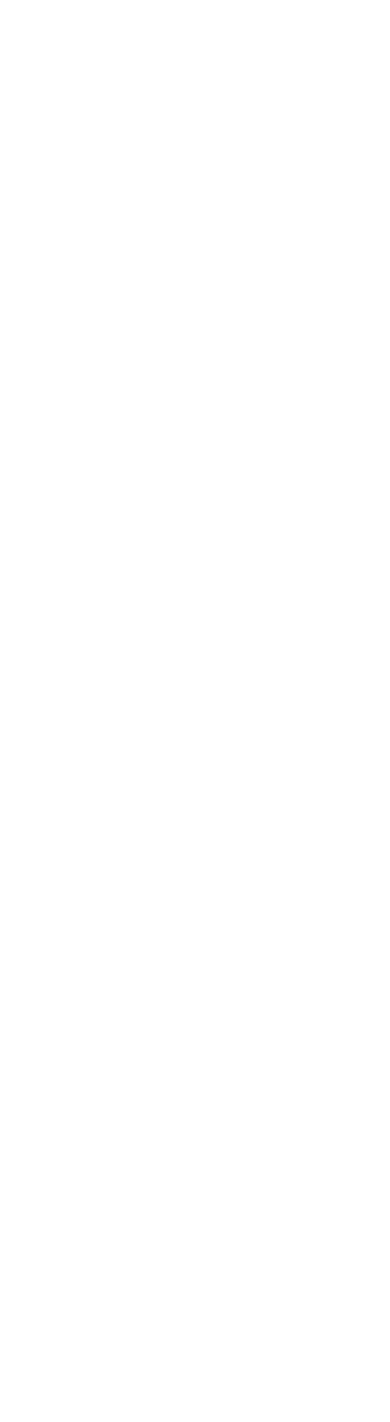
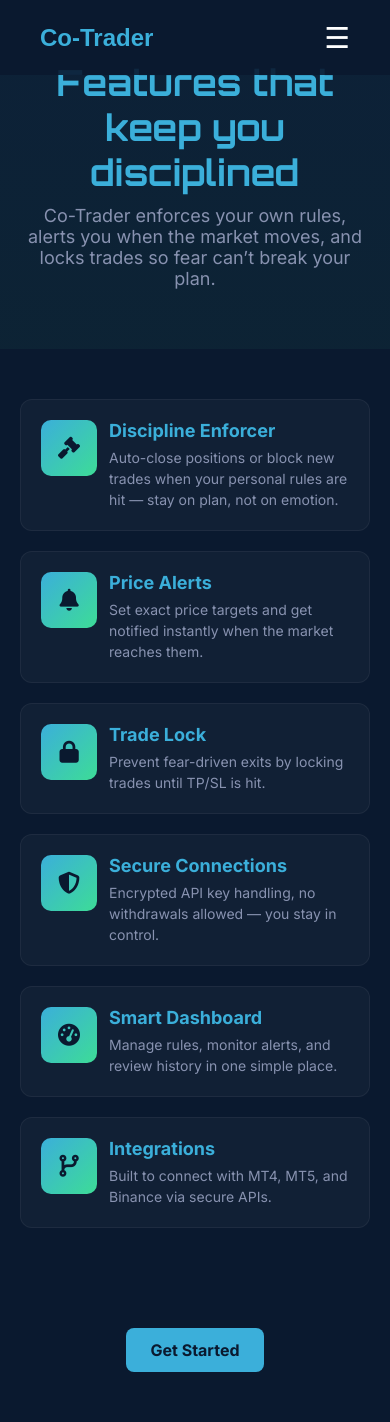
Before and after one commit to DestinySolomon/Co-Trader, a plain HTML site: page features.html in a window 390 px wide. Before the commit the page ends 844 px from the top, so only its background shows below. Drawn offline with Linux system fonts and the light colour scheme; a web font is replaced by a local one.

Commit message:
Add features page with responsive design and styling

```diff
--- a/features.html
+++ b/features.html
@@ -0,0 +1,132 @@
+<!DOCTYPE html>
+<html lang="en">
+  <head>
+    <meta charset="UTF-8" />
+    <meta name="viewport" content="width=device-width, initial-scale=1.0" />
+    <title>Co-Trader | Features</title>
+    <link
+      rel="stylesheet"
+      href="https://cdnjs.cloudflare.com/ajax/libs/font-awesome/6.5.0/css/all.min.css"
+    />
+    <link rel="stylesheet" href="style.css" />
+    <link
+      rel="stylesheet"
+      href="https://cdnjs.cloudflare.com/ajax/libs/font-awesome/6.4.0/css/all.min.css"
+    />
+    <link rel="stylesheet" href="style.css" />
+
+    <link rel="preconnect" href="https://fonts.googleapis.com" />
+    <link rel="preconnect" href="https://fonts.gstatic.com" crossorigin />
+    <link
+      href="https://fonts.googleapis.com/css2?family=Gugi&display=swap"
+      rel="stylesheet"
+    />
+
+    <link rel="preconnect" href="https://fonts.googleapis.com" />
+    <link rel="preconnect" href="https://fonts.gstatic.com" crossorigin />
+    <link
+      href="https://fonts.googleapis.com/css2?family=Gugi&family=Orbitron:wght@400..900&display=swap"
+      rel="stylesheet"
+    />
+    <link rel="preconnect" href="https://fonts.googleapis.com" />
+    <link rel="preconnect" href="https://fonts.gstatic.com" crossorigin />
+    <link
+      href="https://fonts.googleapis.com/css2?family=Gugi&family=Inter:ital,opsz,wght@0,14..32,100..900;1,14..32,100..900&family=Orbitron:wght@400..900&display=swap"
+      rel="stylesheet"
+    />
+  </head>
+  <body>
+
+
+
+    <!-- NAVBAR -->
+    <nav>
+      <div class="logo">Co-Trader</div>
+      <ul>
+        <li><a href="#">Home</a></li>
+        <li><a href="features.html">Features</a></li>
+        <li><a href="#">Docs</a></li>
+        <li><a href="#">Login</a></li>
+      </ul>
+      <div class="hamburger">☰</div>
+      <div class="mobile-menu" id="mobileMenu">
+        <a href="#">Home</a>
+        <a href="#">Features</a>
+        <a href="#">Docs</a>
+        <a href="#">Login</a>
+      </div>
+    </nav>
+
+    <!-- Hero -->
+    <section class="features-hero">
+      <h1>Features that keep you disciplined</h1>
+      <p>
+        Co-Trader enforces your own rules, alerts you when the market moves, and
+        locks trades so fear can’t break your plan.
+      </p>
+    </section>
+
+    <!-- Features Grid -->
+    <section class="features-grid">
+      <article class="feature-card">
+        <div class="feature-icon"><i class="fas fa-gavel"></i></div>
+        <div class="feature-body">
+          <h4>Discipline Enforcer</h4>
+          <p>
+            Auto-close positions or block new trades when your personal rules
+            are hit — stay on plan, not on emotion.
+          </p>
+        </div>
+      </article>
+      <article class="feature-card">
+        <div class="feature-icon"><i class="fas fa-bell"></i></div>
+        <div class="feature-body">
+          <h4>Price Alerts</h4>
+          <p>
+            Set exact price targets and get notified instantly when the market
+            reaches them.
+          </p>
+        </div>
+      </article>
+      <article class="feature-card">
+        <div class="feature-icon"><i class="fas fa-lock"></i></div>
+        <div class="feature-body">
+          <h4>Trade Lock</h4>
+          <p>Prevent fear-driven exits by locking trades until TP/SL is hit.</p>
+        </div>
+      </article>
+      <article class="feature-card">
+        <div class="feature-icon"><i class="fas fa-shield-alt"></i></div>
+        <div class="feature-body">
+          <h4>Secure Connections</h4>
+          <p>
+            Encrypted API key handling, no withdrawals allowed — you stay in
+            control.
+          </p>
+        </div>
+      </article>
+      <article class="feature-card">
+        <div class="feature-icon"><i class="fas fa-tachometer-alt"></i></div>
+        <div class="feature-body">
+          <h4>Smart Dashboard</h4>
+          <p>
+            Manage rules, monitor alerts, and review history in one simple
+            place.
+          </p>
+        </div>
+      </article>
+      <article class="feature-card">
+        <div class="feature-icon"><i class="fas fa-code-branch"></i></div>
+        <div class="feature-body">
+          <h4>Integrations</h4>
+          <p>Built to connect with MT4, MT5, and Binance via secure APIs.</p>
+        </div>
+      </article>
+    </section>
+
+    <!-- CTA -->
+    <section class="features-cta">
+      <a href="#">Get Started</a>
+    </section>
+  </body>
+</html>
--- a/style.css
+++ b/style.css
@@ -21,6 +21,7 @@
   font-family: "Inter", sans-serif;
   font-optical-sizing: auto;
   color: white;
+   background: #0A192F;
 }
 
 /* VIDEO BACKGROUND */
@@ -195,6 +196,110 @@
   }
 }
 
+/* Hero banner */
+.features-hero {
+  text-align: center;
+  padding: 60px 20px;
+  background: linear-gradient(
+    180deg,
+    rgba(59, 175, 218, 0.05),
+    rgba(61, 220, 151, 0.05)
+  );
+}
+.features-hero h1 {
+  font-family: "Orbitron", sans-serif;
+  font-size: 36px;
+  color: var(--cyan);
+  margin-bottom: 10px;
+}
+.features-hero p {
+  color: var(--slate);
+  font-size: 18px;
+  max-width: 700px;
+  margin: 0 auto;
+}
+
+/* Features grid */
+.features-grid {
+  display: grid;
+  grid-template-columns: repeat(3, 1fr);
+  gap: 20px;
+  padding: 50px 20px;
+  max-width: 1200px;
+  margin: 0 auto;
+}
+
+.feature-card {
+  background: rgba(255, 255, 255, 0.03);
+  border: 1px solid rgba(255, 255, 255, 0.05);
+  padding: 20px;
+  border-radius: 12px;
+  transition: transform 0.24s ease, box-shadow 0.24s ease;
+  display: flex;
+  gap: 12px;
+  align-items: flex-start;
+}
+.feature-card:hover {
+  transform: translateY(-6px);
+  box-shadow: 0 10px 25px rgba(0, 0, 0, 0.6);
+}
+
+.feature-icon {
+  min-width: 56px;
+  min-height: 56px;
+  border-radius: 10px;
+  background: linear-gradient(135deg, var(--cyan), var(--green));
+  display: grid;
+  place-items: center;
+  color: var(--deep-navy);
+  font-size: 22px;
+  flex-shrink: 0;
+}
+
+.feature-body h4 {
+  margin: 0 0 6px;
+  color: var(--cyan);
+  font-size: 18px;
+  font-weight: 700;
+}
+.feature-body p {
+  margin: 0;
+  color: var(--slate);
+  font-size: 14px;
+  line-height: 1.5;
+}
+
+/* CTA */
+.features-cta {
+  text-align: center;
+  padding: 50px 20px;
+}
+.features-cta a {
+  display: inline-block;
+  padding: 12px 24px;
+  background: var(--cyan);
+  color: var(--deep-navy);
+  font-weight: bold;
+  text-decoration: none;
+  border-radius: 8px;
+  transition: background 0.3s;
+}
+.features-cta a:hover {
+  background: var(--green);
+}
+
+/* Responsive */
+@media (max-width: 980px) {
+  .features-grid {
+    grid-template-columns: repeat(2, 1fr);
+  }
+}
+@media (max-width: 680px) {
+  .features-grid {
+    grid-template-columns: 1fr;
+  }
+}
+
 /* FOOTER */
 .footer {
   background: var(--deep-navy);
```
